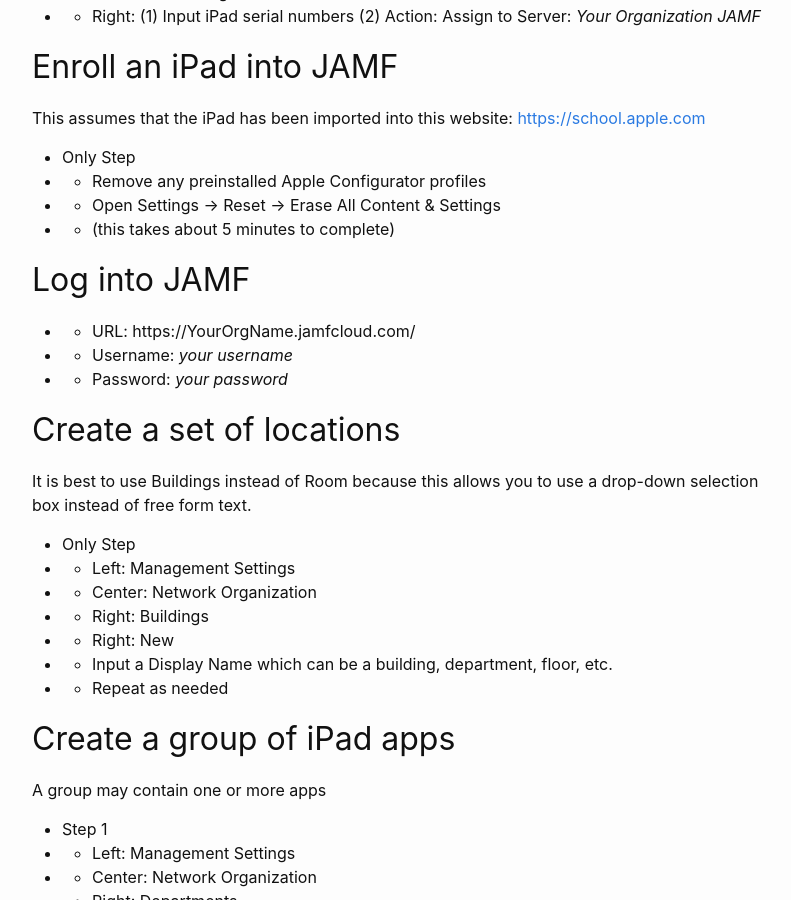
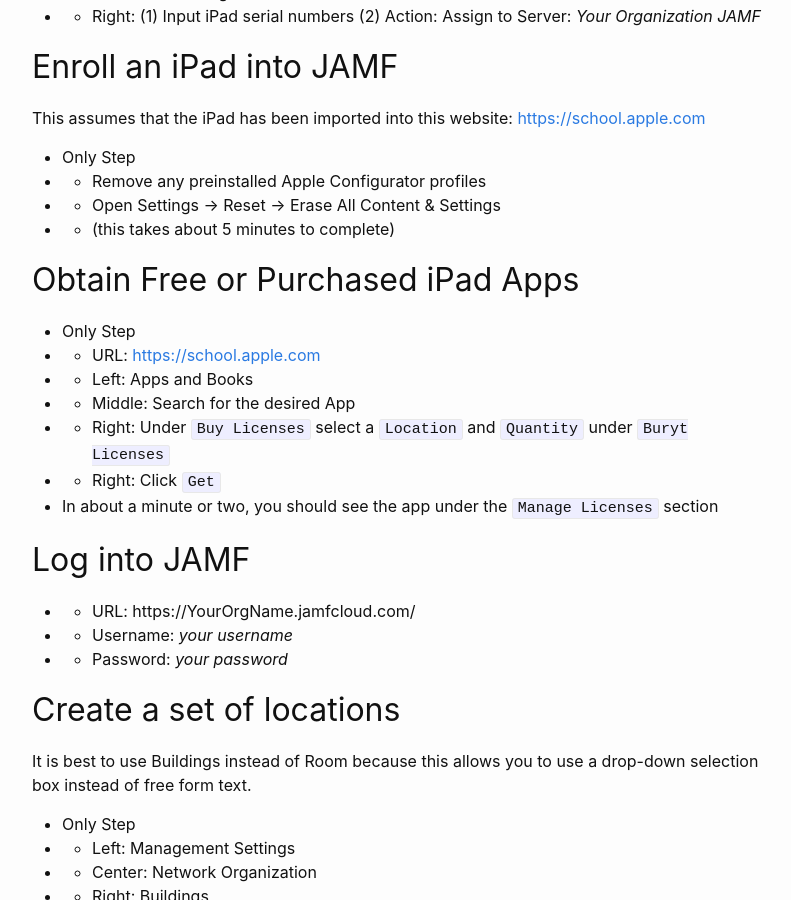
Before and after one commit to jftuga/blog, a Jekyll site: the page built from _posts/2020-08-17--JAMF-iPad-Deployment-Guide.md, in a window 1280 px wide and 900 px high, scrolled down 396 px. Shown: the whole window, without its empty margins (238-1029 px from the left). Built offline with Jekyll 4.4.1, drawn with Linux system fonts in a browser that asks for light colours.

Commit message:
added section: Obtain Free or Purchased iPad Apps

```diff
--- a/_posts/2020-08-17--JAMF-iPad-Deployment-Guide.md
+++ b/_posts/2020-08-17--JAMF-iPad-Deployment-Guide.md
@@ -25,6 +25,15 @@ This assumes that the iPad has been imported into this website: [https://school.
 * * Remove any preinstalled Apple Configurator profiles
 * * Open Settings -> Reset -> Erase All Content & Settings
 * * (this takes about 5 minutes to complete)
+
+## Obtain Free or Purchased iPad Apps
+* Only Step
+* * URL: [https://school.apple.com](https://school.apple.com)
+* * Left: Apps and Books
+* * Middle: Search for the desired App
+* * Right: Under `Buy Licenses` select a `Location` and `Quantity` under `Buryt Licenses`
+* * Right: Click `Get`
+* In about a minute or two, you should see the app under the `Manage Licenses` section
 
 ## Log into JAMF
 * * URL: https://YourOrgName.jamfcloud.com/
```
